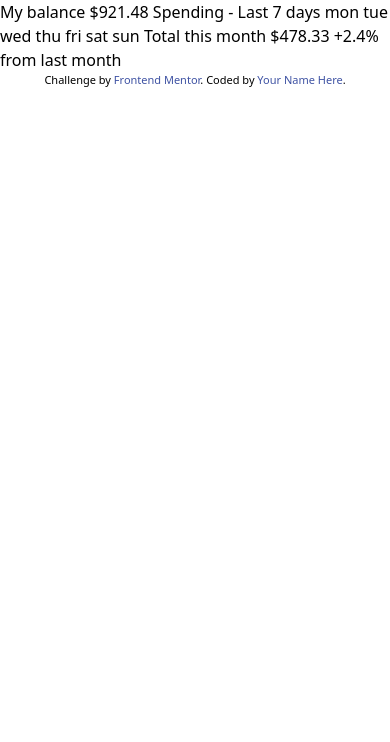
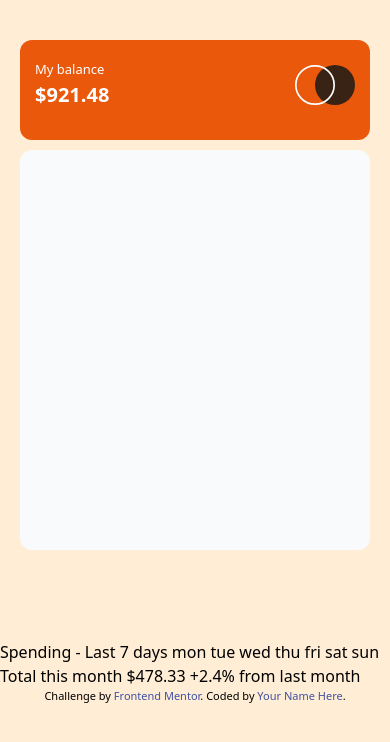
Before and after one commit to Kroplewski-M/expenses-chart-component-main, a plain HTML site: page index.html in a window 390 px wide. Drawn offline with nearby package versions, Linux system fonts and the light colour scheme.

Commit message:
started mobile view

```diff
--- a/index.html
+++ b/index.html
@@ -1,5 +1,5 @@
 <!DOCTYPE html>
-<html lang="en">
+<html lang="en" class="bg-orange-100">
 <head>
   <meta charset="UTF-8">
   <meta name="viewport" content="width=device-width, initial-scale=1.0"> <!-- displays site properly based on user's device -->
@@ -19,8 +19,19 @@
 </head>
 <body>
 
-  My balance
-  $921.48
+  <div class="w-[350px] h-[600px] mx-auto mt-10">
+
+    <div class="w-[100%] h-[100px] rounded-xl bg-orange-600 flex space-x-[160px]">
+      <p class="text-white text-[13px] ml-[15px] w-[100px] pt-5"> My balance <span class="font-bold text-[20px]"> $921.48 </span></p>
+      <img src="./images/logo.svg" alt="" class="w-[60px] -mt-[10px]">
+    </div>
+
+    <div class="w-[100%] h-[400px] bg-gray-50 rounded-xl mt-[10px]">
+
+    </div>
+  </div>
+
+
 
   Spending - Last 7 days
 
```
